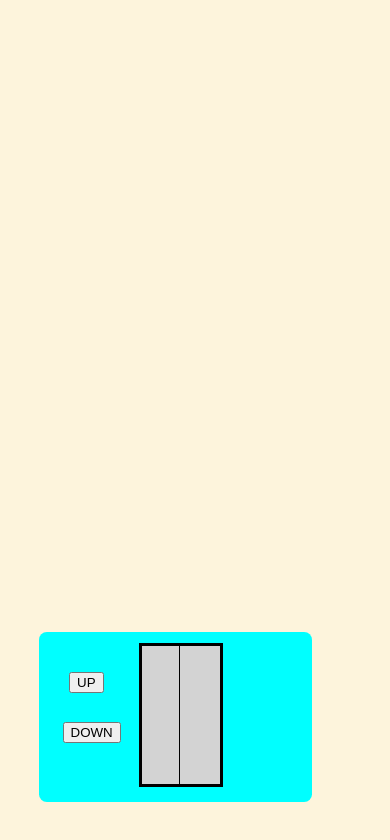
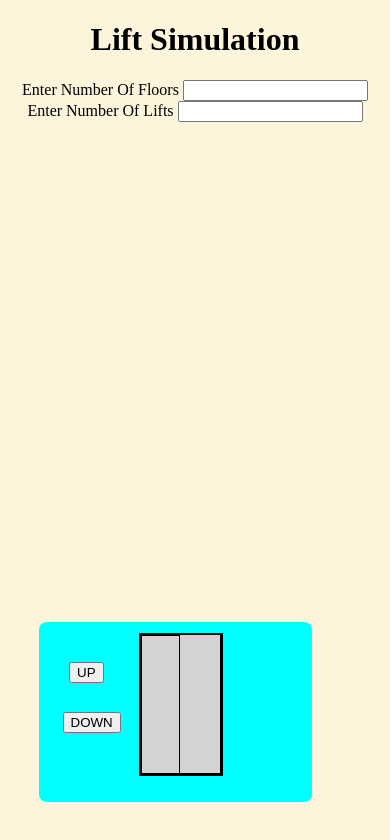
Before and after one commit to akash2819/Lift-Simulation, a plain HTML site: page index.html in a window 390 px wide. Drawn offline with Linux system fonts and the light colour scheme.

Commit message:
added floor form and made website responsive

```diff
--- a/index.html
+++ b/index.html
@@ -8,6 +8,14 @@
     <title>Lift Simulation</title>
 </head>
 <body>
+    <h1 >Lift Simulation</h1>
+    <div class="input_data">
+    <label for="no_floors">Enter Number Of Floors</label>
+    <input type="number" id="no_floors">
+    <br>
+    <label for="no_lifts">Enter Number Of Lifts </label>
+    <input type="number" id="no_lifts">
+    </div>
     <div class="floor">
         <button id="up">UP</button>
         <button id="down">DOWN</button>
--- a/main.css
+++ b/main.css
@@ -1,12 +1,22 @@
+html{
+    font-size: 1rem;
+}
 :root{
     /* --floor_height:25vh;
     --floor_width:60vw; */
-    --floor_height:170px;
+    --floor_height:180px;
     --floor_width:70%;
 }
 body{
     background-color: #FDF4DC;
 }
+h1{
+    text-align: center;
+}
+.input_data{
+    text-align: center;
+}
+
 .floor{
     position: fixed;
     height: var(--floor_height);
@@ -30,9 +40,9 @@ body{
 /* lift part */
 .lift{
     position: relative;
-    border: solid 2px;
-    height: 140px;
-    width: 80px;
+    border: solid 0.14em;
+    height: 8.7em;
+    width: 5em;
     background-color: whitesmoke;
     z-index: 0;
     top: -10px;
@@ -40,18 +50,18 @@ body{
 }
 .lift_right_door{
     position: relative;
-    border: solid 1px;
-    height: 138px;
-    width: 40px;
+    border: solid 0.1em;
+    height: 8.6em;
+    width: 2.5em;
     background-color: #d3d3d3;
     z-index: 1;
     /* animation: right_door 2.5s infinite ; */
 }
 .lift_left_door{
     position: relative;
-    border: solid 1px;
-    height: 138px;
-    width: 40px;
+    border: solid 0.1em;
+    height: 8.6em;
+    width: 2.5em;
     left: 38px;
     bottom: 140px;
     background-color: #d3d3d3;
```
